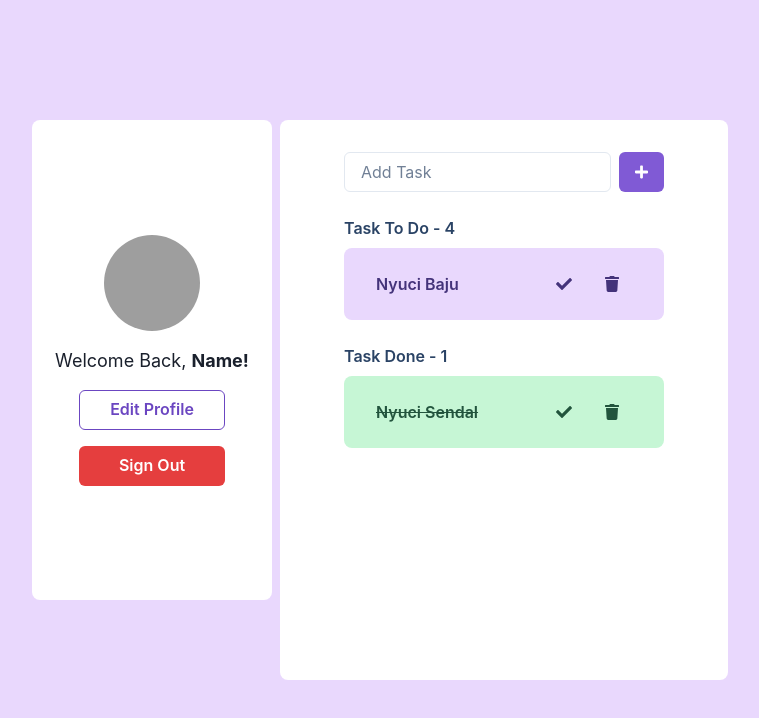
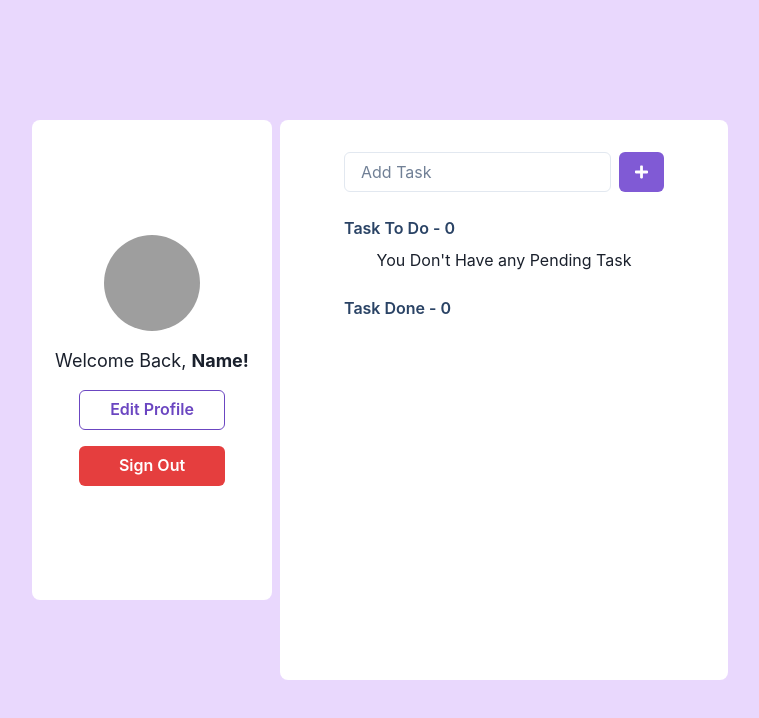
Before and after one commit to indraahmadfirdaus/vocasia-notes-app, a React (Vite) app: page / in a window 1280 px wide. Shown: the top 718 px of the page, without its empty margins (260-1019 px from the left). Built offline with nearby package versions, Linux system fonts and the light colour scheme; grey boxes are pictures that could not be loaded.

Commit message:
feat: add zustand

```diff
--- a/package.json
+++ b/package.json
@@ -12,11 +12,13 @@
   "dependencies": {
     "@chakra-ui/react": "^2.10.4",
     "@emotion/react": "^11.13.3",
+    "axios": "^1.7.7",
     "next-themes": "^0.4.3",
     "react": "^18.3.1",
     "react-dom": "^18.3.1",
     "react-icons": "^5.3.0",
-    "react-router-dom": "^6.28.0"
+    "react-router-dom": "^6.28.0",
+    "zustand": "^5.0.1"
   },
   "devDependencies": {
     "@eslint/js": "^9.13.0",
--- a/src/components/defined/TaskDone.jsx
+++ b/src/components/defined/TaskDone.jsx
@@ -2,10 +2,10 @@ import { HStack, IconButton, Text } from '@chakra-ui/react'
 import React from 'react'
 import { FaCheck, FaTrash } from 'react-icons/fa'
 
-const TaskDone = () => {
+const TaskDone = ({ title, id }) => {
   return (
     <HStack w={"100%"} bg={"green.100"} borderRadius={"lg"} px={"8"} py={"4"}>
-      <Text color={"green.800"} fontWeight={"semibold"} textAlign={"left"} as="del">Nyuci Sendal</Text>
+      <Text color={"green.800"} fontWeight={"semibold"} textAlign={"left"} as="del">{title}</Text>
       <IconButton color={"green.800"} bg={"green.100"} marginLeft={"auto"}>
         <FaCheck />
       </IconButton>
--- a/src/components/defined/TaskSection.jsx
+++ b/src/components/defined/TaskSection.jsx
@@ -1,32 +1,81 @@
 import { Box, Button, HStack, Input, Text, VStack } from '@chakra-ui/react'
-import React from 'react'
+import React, { useState } from 'react'
 import TaskToDo from './TaskToDo'
 import TaskDone from './TaskDone'
 import { FaPlus } from 'react-icons/fa'
 import { useNavigate } from 'react-router-dom'
+import useTaskStore from '../../store/task'
 
 const TaskSection = () => {
     const navigate = useNavigate()
+    const tasks = useTaskStore(state => state.tasks)
+    const addTask = useTaskStore(state => state.addTask)
+
+    const [inputTaskValue, setInputTaskValue] = useState('')
+
+    const onHandleChangeInputTask = (event) => {
+        setInputTaskValue(event.target.value)
+    }
+
+    const onHandleSubmitTask = (event) => {
+        const newValue = {
+            id: tasks.length + 1,
+            title: inputTaskValue,
+            isDone: false
+        }
+        console.log("INPUT VALUE: ", inputTaskValue);
+        if(inputTaskValue) {
+            addTask(newValue)
+            setInputTaskValue('')
+        }
+
+    }
+
+    const renderTodo = () => {
+        const count = tasks.filter(task => !task.isDone).length
+
+        if(count) {
+            return tasks.map((task, index) => {
+                if(!task.isDone) {
+                    return <TaskToDo title={task.title} id={task.id} key={index}/>
+                }
+            })
+        }
+
+        return <Text>You Don't Have any Pending Task</Text>
+    }
 
     return (
         <VStack bg={"white"} minH={"70vh"} borderRadius={"lg"} w={{ lg: "35vw", base: "70vw" }} px={"16"} py={"8"}>
                 <HStack w={"100%"}>
-                    <Input placeholder="Add Task" />
-                    <Button colorScheme={"purple"}><FaPlus /></Button>
+                    <Input placeholder="Add Task" onChange={onHandleChangeInputTask} value={inputTaskValue} />
+                    <Button colorScheme={"purple"} onClick={onHandleSubmitTask}><FaPlus /></Button>
                 </HStack>
 
                 {/* Card */}
                 <Box w={"100%"} marginTop={"4"}>
-                    <Text color={"blue.800"} fontWeight={"semibold"} textAlign={"left"}>Task To Do - 4</Text>
+                    <Text color={"blue.800"} fontWeight={"semibold"} textAlign={"left"}>Task To Do - {
+                        tasks.filter(task => !task.isDone).length
+                    }</Text>
                 </Box>
 
-                <TaskToDo />
+                {
+                    renderTodo()
+                }
 
                 <Box w={"100%"} marginTop={"4"}>
-                    <Text color={"blue.800"} fontWeight={"semibold"} textAlign={"left"}>Task Done - 1</Text>
+                    <Text color={"blue.800"} fontWeight={"semibold"} textAlign={"left"}>Task Done - {
+                        tasks.filter(task => task.isDone).length
+                    }</Text>
                 </Box>
 
-                <TaskDone />
+                {
+                    tasks.map((task, index) => {
+                        if(task.isDone) {
+                            return <TaskDone title={task.title} id={task.id} key={index}/>
+                        }
+                    })
+                }
 
             </VStack>
     )
--- a/src/components/defined/TaskToDo.jsx
+++ b/src/components/defined/TaskToDo.jsx
@@ -1,12 +1,19 @@
 import { HStack, IconButton, Text } from '@chakra-ui/react'
 import React from 'react'
 import { FaCheck, FaTrash } from 'react-icons/fa'
+import useTaskStore from '../../store/task'
 
-const TaskToDo = () => {
+const TaskToDo = ({ title, id }) => {
+  const doneTask = useTaskStore(state => state.doneTask)
+
+  const onHandleDoneTask = () => {
+    doneTask(id)
+  }
+
   return (
     <HStack w={"100%"} bg={"purple.100"} borderRadius={"lg"} px={"8"} py={"4"}>
-      <Text color={"purple.800"} fontWeight={"semibold"} textAlign={"left"}>Nyuci Baju</Text>
-      <IconButton color={"purple.800"} bg={"purple.100"} marginLeft={"auto"}>
+      <Text color={"purple.800"} fontWeight={"semibold"} textAlign={"left"}>{title}</Text>
+      <IconButton color={"purple.800"} bg={"purple.100"} marginLeft={"auto"} onClick={onHandleDoneTask}>
         <FaCheck />
       </IconButton>
       <IconButton color={"purple.800"} bg={"purple.100"}>
--- a/src/main.jsx
+++ b/src/main.jsx
@@ -7,6 +7,7 @@ import TaskPage from './pages/TaskPage'
 import LoginPage from './pages/LoginPage'
 import { ChakraProvider } from '@chakra-ui/react'
 import UpdateProfile from './pages/UpdateProfile'
+import Counter from './pages/Counter'
 
 const router = createBrowserRouter([
   {
@@ -21,6 +22,10 @@ const router = createBrowserRouter([
     path: "/update-profile",
     element: <UpdateProfile />,
   },
+  {
+    path: "/counter",
+    element: <Counter />,
+  },
 ]);
 
 createRoot(document.getElementById('root')).render(
--- /dev/null
+++ b/src/pages/Counter.jsx
@@ -0,0 +1,24 @@
+import React from 'react'
+import Layout from './Layout'
+import { Button, Center, Text } from '@chakra-ui/react'
+import useCounterStore from '../store/counter'
+
+const Counter = () => {
+    const count = useCounterStore((state) => state.count)
+    const inc = useCounterStore((state) => state.inc)
+    const dec = useCounterStore((state) => state.dec)
+
+
+
+  return (
+    <Layout>
+        <Center marginY={"auto"} gap={"4"}>
+            <Text fontSize={"2xl"} fontWeight={"extrabold"}>{count}</Text>
+            <Button onClick={inc}>Increment</Button>
+            <Button onClick={dec}>Decrement</Button>
+        </Center>
+    </Layout>
+  )
+}
+
+export default Counter
--- a/src/pages/LoginPage.jsx
+++ b/src/pages/LoginPage.jsx
@@ -1,10 +1,9 @@
 import React from 'react'
 import Layout from './Layout'
 import { Box, Button, Input, Text, VStack } from '@chakra-ui/react'
-import { redirect, useNavigate } from 'react-router-dom';
+import { useNavigate } from 'react-router-dom';
 
 const LoginPage = () => {
-
     const navigate = useNavigate()
 
     return (
--- a/src/pages/TaskPage.jsx
+++ b/src/pages/TaskPage.jsx
@@ -3,8 +3,10 @@ import Layout from './Layout'
 import TaskSection from '../components/defined/TaskSection';
 import ProfileSection from '../components/defined/ProfileSection';
 import { HStack } from '@chakra-ui/react';
+import useTaskStore from '../store/task';
 
 const TaskPage = () => {
+
 
     return (
         <Layout>
--- /dev/null
+++ b/src/store/counter.js
@@ -0,0 +1,9 @@
+import { create } from "zustand";
+
+const useCounterStore = create((set) => ({
+    count: 1,
+    inc: () => set((state) => ({ count: state.count + 1 })),
+    dec: () => set((state) => ({ count: state.count - 1 }))
+}))
+
+export default useCounterStore
--- /dev/null
+++ b/src/store/task.js
@@ -0,0 +1,34 @@
+import { create } from "zustand";
+
+const useTaskStore = create((set) => ({
+    tasks: [],
+    addTask: (newTask) => set((state) => ({
+        tasks: [...state.tasks, newTask]
+    })),
+    doneTask: (id) => set((state) => {
+        const foundTask = state.tasks.find(task => task.id === id)
+        foundTask.isDone = true
+
+        const filteredTask = state.tasks.filter(task => task.id !== id)
+
+        return {
+            tasks: [...filteredTask, foundTask]
+        }
+    })
+}))
+
+// SPREAD OPERATOR
+// SPREAD ARRAY
+// a: [1,2] newValue: 3
+// b: [...a, newValue] => [1,2,3] (TAPI INI ARRAY BARU)
+
+// a: [1,2]
+// a.push(3)
+// a: [1,2,3] (TAPI INI BUKAN ARRAY BARU)
+
+// SPREAD OBJECT
+// a: { nama: "indra", kelas: "b" }
+// { ...a, tinggi: 175cm }
+// b: { nama: "indra", kelas: "b", tinggi: 175cm }
+
+export default useTaskStore
```
Also changed, not shown: 1 other file (tests, documents, lock files or other folders).
